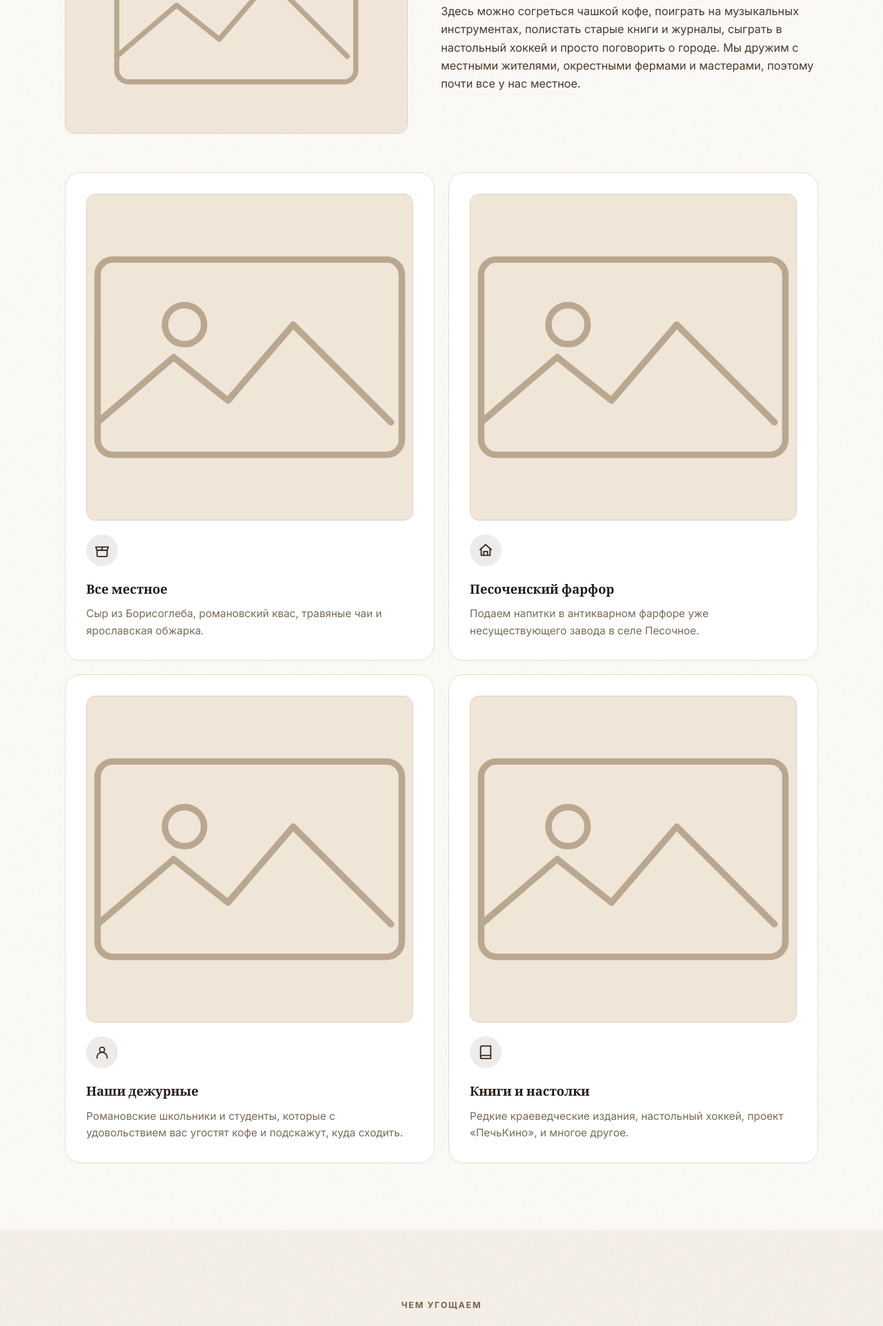
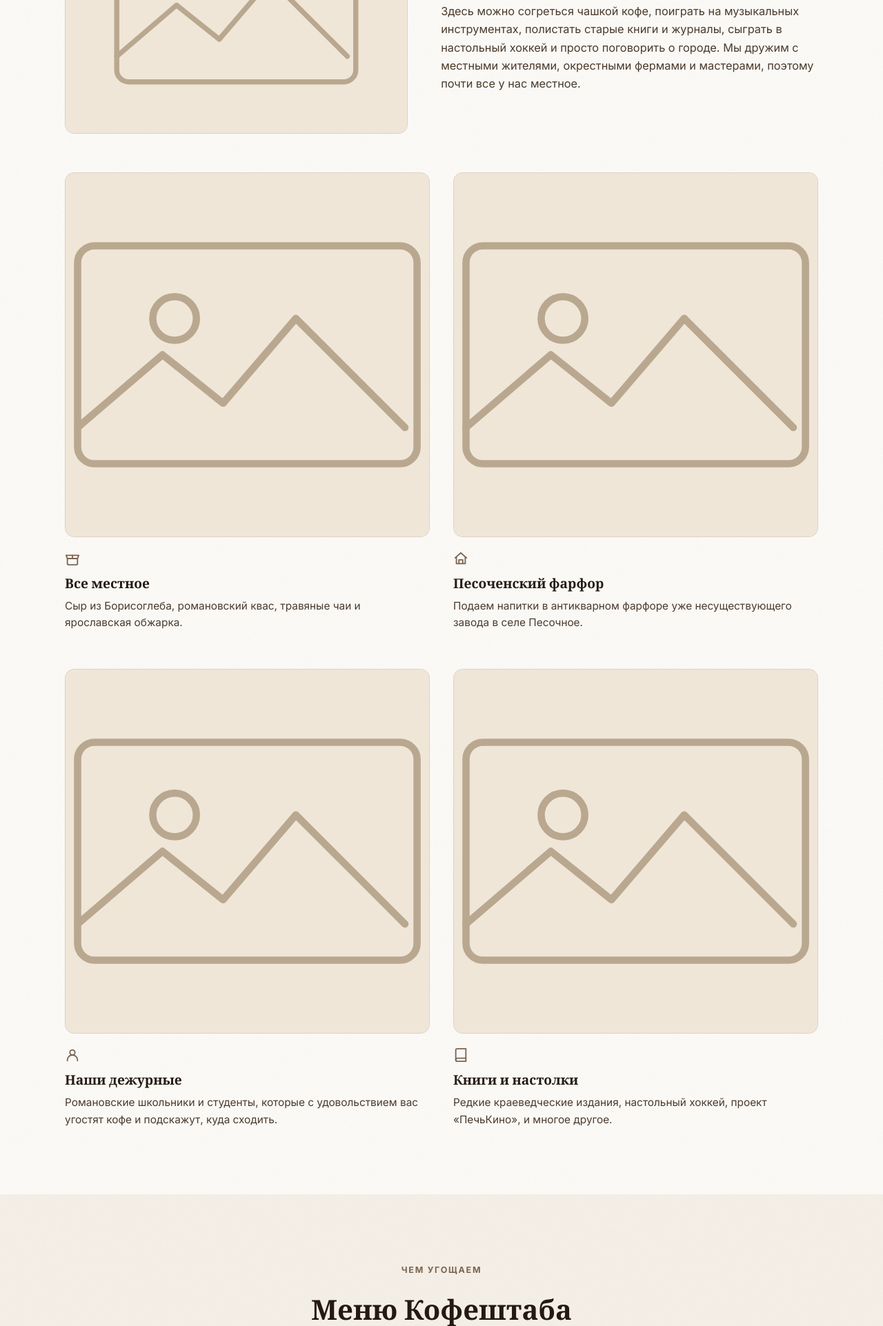
Before and after one commit to likeharvey17-art/coffeeshtob, a PHP site: page / in a window 1280 px wide. Shown: the part 1300-3223 px from the top of the page at 69% size. Run offline with PHP 8.4, Linux system fonts and the light colour scheme.

Commit message:
Remove content boxes; let photos and whitespace carry the layout
Thirteen bordered white rectangles on a near-white page was the generic
"every block in its own rounded card" pattern. Entries in About, Menu and
Жизнь штаба now sit directly on the page — no background, border, radius,
padding or hover lift — with the photo, heading and spacing doing the
grouping.

- Grid gaps grew to carry the separation the boxes used to provide
  (feature 34/54, menu 28/46, life 40/54, info 44)
- .feature-icon lost its 46px tinted circle; the chip was stock landing-page
  furniture with nothing left to sit against
- Body copy moved from --muted to --ink-soft now that it sits on the page
  ground rather than on white: 10.4:1 on the page, 9.48:1 on cream sections
- Exactly one box survives: .info-card--panel, the opening-hours table. Being
  the only framed element is what makes it read as emphasis
- The removed hover rule was also referenced in the reduced-motion block

Verified: 13 boxes → 0 in the content sections, no horizontal scroll or
clipped text at 375px, no JS errors, scroll-reveal and images unaffected.

Co-Authored-By: Claude Opus 5 <noreply@anthropic.com>

```diff
--- a/index.html
+++ b/index.html
@@ -288,7 +288,7 @@
       </div>
 
       <div class="info-grid">
-        <article class="info-card">
+        <article class="info-card info-card--panel">
           <h3>График работы</h3>
           <dl class="schedule-list">
             <div>
--- a/style.css
+++ b/style.css
@@ -463,60 +463,60 @@ p { margin: 0; }
   z-index: 0;
 }
 
-/* ===== Grids / cards ===== */
+/* ===== Grids / entries =====
+
+   These used to be bordered white boxes on a near-white page — the "every
+   piece of content in its own rounded rectangle" pattern. The photo, the
+   heading and the spacing carry the grouping instead, so entries sit directly
+   on the page and the eye follows the images rather than a grid of frames.
+   Only one thing on the page is still boxed: the opening-hours panel, which
+   earns it by being a table people scan for (see .info-card--panel).
+
+   Without card padding the grids need their own air, so the gaps below are
+   deliberately large — that whitespace IS the separation now. Reducing it
+   brings back the crowded look the boxes were compensating for. */
 .feature-grid {
   display: grid;
   grid-template-columns: repeat(2, 1fr);
-  gap: 20px;
+  column-gap: 34px;
+  row-gap: 54px;
 }
-.feature-card, .menu-card, .life-card, .info-card {
-  background: var(--paper);
-  border: 1px solid var(--border);
-  border-radius: var(--radius-lg);
-  padding: 30px;
-  transition: border-color 0.2s ease, box-shadow 0.2s ease, transform 0.2s ease;
+.feature-card h3, .menu-card h3, .life-card h3, .info-card h3 {
+  font-size: 1.2rem;
+  line-height: 1.25;
+  margin-bottom: 10px;
 }
-.feature-card:hover, .menu-card:hover, .life-card:hover, .info-card:hover {
-  border-color: var(--accent-mid);
-  box-shadow: 0 10px 26px rgba(43, 33, 25, 0.07);
-  transform: translateY(-2px);
+.info-card h3 { font-size: 1.15rem; }
+.feature-card p, .menu-card p, .life-card p, .info-card p {
+  color: var(--ink-soft);
+  font-size: 0.96rem;
 }
+
+/* The icon kept its meaning but lost its chip: a 46px tinted circle behind a
+   line icon is stock landing-page furniture, and with the boxes gone there is
+   nothing for it to sit against. */
 .feature-icon {
   display: inline-flex;
-  align-items: center;
-  justify-content: center;
-  width: 46px;
-  height: 46px;
-  border-radius: 50%;
-  background: rgba(123, 100, 80, 0.13); /* --accent-mid, washed out */
-  color: var(--accent-dark);
-  margin-bottom: 18px;
-}
-.feature-card h3, .menu-card h3, .life-card h3, .info-card h3 {
-  font-size: 1.15rem;
-  margin-bottom: 10px;
-}
-.feature-card p, .menu-card p, .life-card p, .info-card p {
-  color: var(--muted);
-  font-size: 0.96rem;
+  color: var(--accent-mid);
+  margin-bottom: 12px;
 }
 
 .menu-grid {
   display: grid;
   grid-template-columns: repeat(4, 1fr);
-  gap: 20px;
+  column-gap: 28px;
+  row-gap: 46px;
 }
 .menu-grid-3 { grid-template-columns: repeat(3, 1fr); }
-.menu-card { padding: 26px; }
 
 .subsection { margin-top: 80px; }
 
 .life-grid {
   display: grid;
   grid-template-columns: repeat(2, 1fr);
-  gap: 24px;
+  column-gap: 40px;
+  row-gap: 54px;
 }
-.life-card { padding: 36px; }
 .life-card p + p { margin-top: 14px; }
 
 /* Two cards on the first row, and the short «Как перебраться» card spanning
@@ -527,9 +527,22 @@ p { margin: 0; }
 .info-grid {
   display: grid;
   grid-template-columns: 1fr 1fr;
-  gap: 20px;
+  column-gap: 44px;
+  row-gap: 44px;
+  align-items: start;
 }
 .info-card--wide { grid-column: 1 / -1; }
+
+/* The one panel left on the page. It keeps a box because it is the only
+   tabular thing here — people scan for opening hours, and the frame is what
+   makes it findable at a glance. Being the sole boxed element is the point:
+   it reads as emphasis rather than as the page's default container. */
+.info-card--panel {
+  background: var(--paper);
+  border: 1px solid var(--border);
+  border-radius: var(--radius-lg);
+  padding: 28px 30px;
+}
 .schedule-list {
   display: flex;
   flex-direction: column;
@@ -827,7 +840,7 @@ p { margin: 0; }
   .section { padding: 48px 0; }
   .section-head { margin-bottom: 32px; }
   .subsection { margin-top: 44px; }
-  .feature-card, .menu-card, .life-card, .info-card { padding: 22px; }
+  .info-card--panel { padding: 22px 24px; }
   .badge {
     font-size: 0.78rem;
     padding: 8px 14px;
@@ -853,8 +866,5 @@ p { margin: 0; }
     scroll-behavior: auto !important;
   }
   .reveal { opacity: 1; transform: none; }
-  .btn:hover,
-  .feature-card:hover, .menu-card:hover, .life-card:hover, .info-card:hover {
-    transform: none;
-  }
+  .btn:hover, .to-top:hover { transform: none; }
 }
```
Also changed, not shown: CLAUDE.md (+22 -1 lines).
